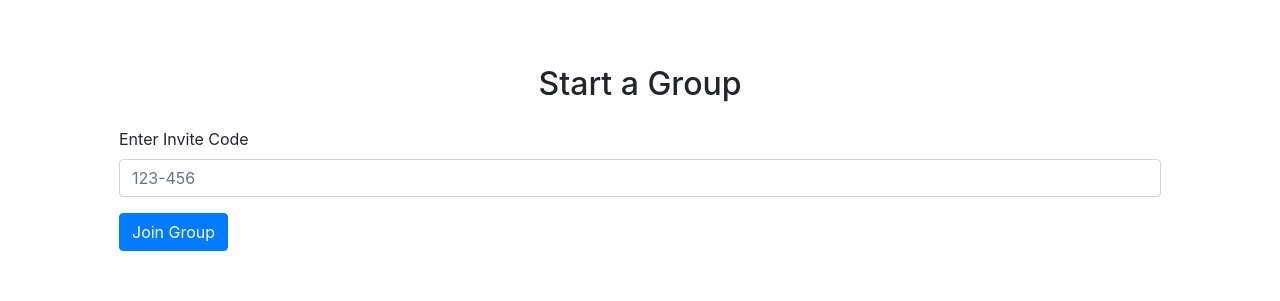
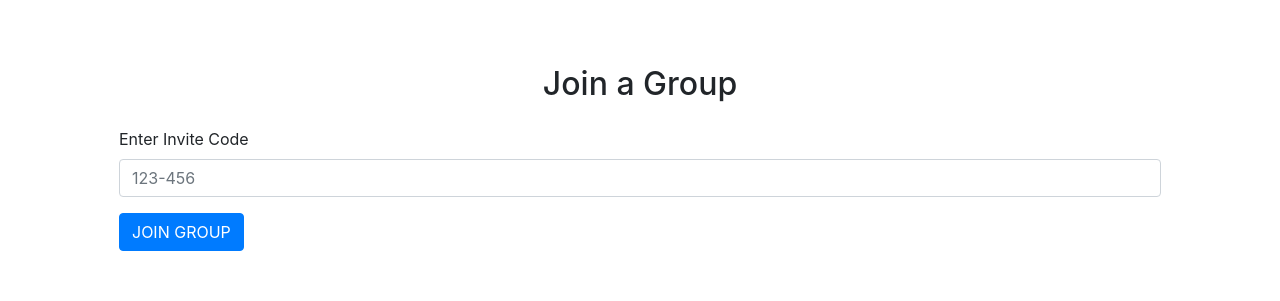
Before and after one commit to jiangl/abettorgame, a Django app: page /main/ in a window 1280 px wide. Shown: the part 56-357 px from the top of the page. Run offline with Django 3.2, Linux system fonts and the light colour scheme; some libraries are stand-ins or nearby versions.

Commit message:
update button caps

```diff
--- a/maingame/templates/index.html
+++ b/maingame/templates/index.html
@@ -1,12 +1,12 @@
 {% include 'base-template.html' %}
 <div class="container border border-white p-5">
-  <h2 class="col text-center p-3">Start a Group</h2>
+  <h2 class="col text-center p-3">Join a Group</h2>
   <form>
     <div class="form-group">
       <label for="inputGroupId">Enter Invite Code</label>
       <input type="groupId" class="form-control" id="inputGroupId" placeholder="123-456">
     </div>
-    <button type="submit" class="btn btn-primary">Join Group</button>
+    <button type="submit" class="btn btn-primary">JOIN GROUP</button>
   </form>
 </div>
 
```
